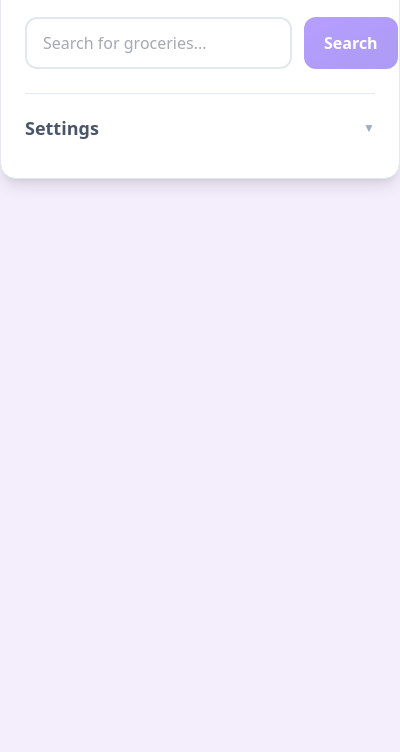
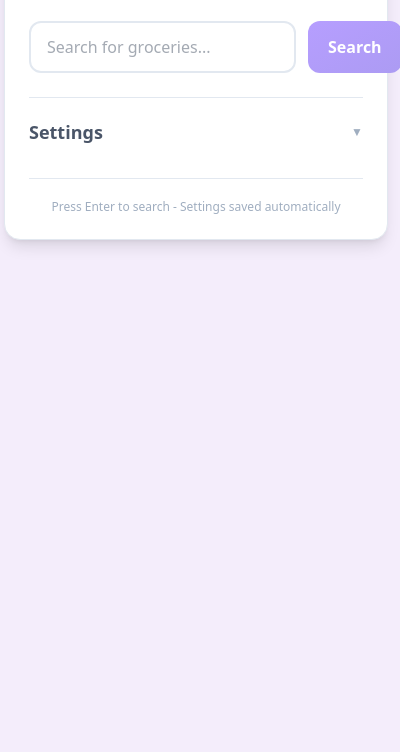
Before and after one commit to seamus-sloan/grocery-scraper, a browser extension: page popup.html in a window 400 px wide. Shown: the part 92-844 px from the top of the page. Drawn offline with nearby package versions, Linux system fonts and the light colour scheme; files that its build step writes are made by us from their sources.

Commit message:
fix: popup window bottom text

```diff
--- a/popup.html
+++ b/popup.html
@@ -7,8 +7,8 @@
   <link rel="stylesheet" href="styles/tailwind.css">
 </head>
 
-<body class="font-sans text-text bg-background">
-  <div class="bg-background-light rounded-2xl p-6 shadow-lg max-w-md border border-border">
+<body class="font-sans text-text bg-background p-1">
+  <div class="bg-background-light rounded-2xl p-6 shadow-lg w-96 border border-border">
     <div class="text-center mb-6">
       <h1 class="text-2xl font-bold bg-gradient-to-br from-primary to-secondary bg-clip-text text-transparent mb-2">Kelsey's Grocery Planner</h1>
       <p class="text-text-secondary text-sm">Compare prices across multiple grocery stores</p>
@@ -114,14 +114,15 @@
       </div>
       </div>
     </div>
+  </div>
 
-    <hr class="border-0 border-t border-border my-5">
+  <hr class="border-0 border-t border-border my-5">
 
-    <div class="text-center text-xs text-text-light">
-      Press Enter to search - Settings saved automatically
-    </div>
+  <div class="text-center text-xs text-text-light rounded">
+    Press Enter to search - Settings saved automatically
+  </div>
 
-    <script src="popup.js"></script>
+  <script src="popup.js"></script>
 </body>
 
 </html>
```
